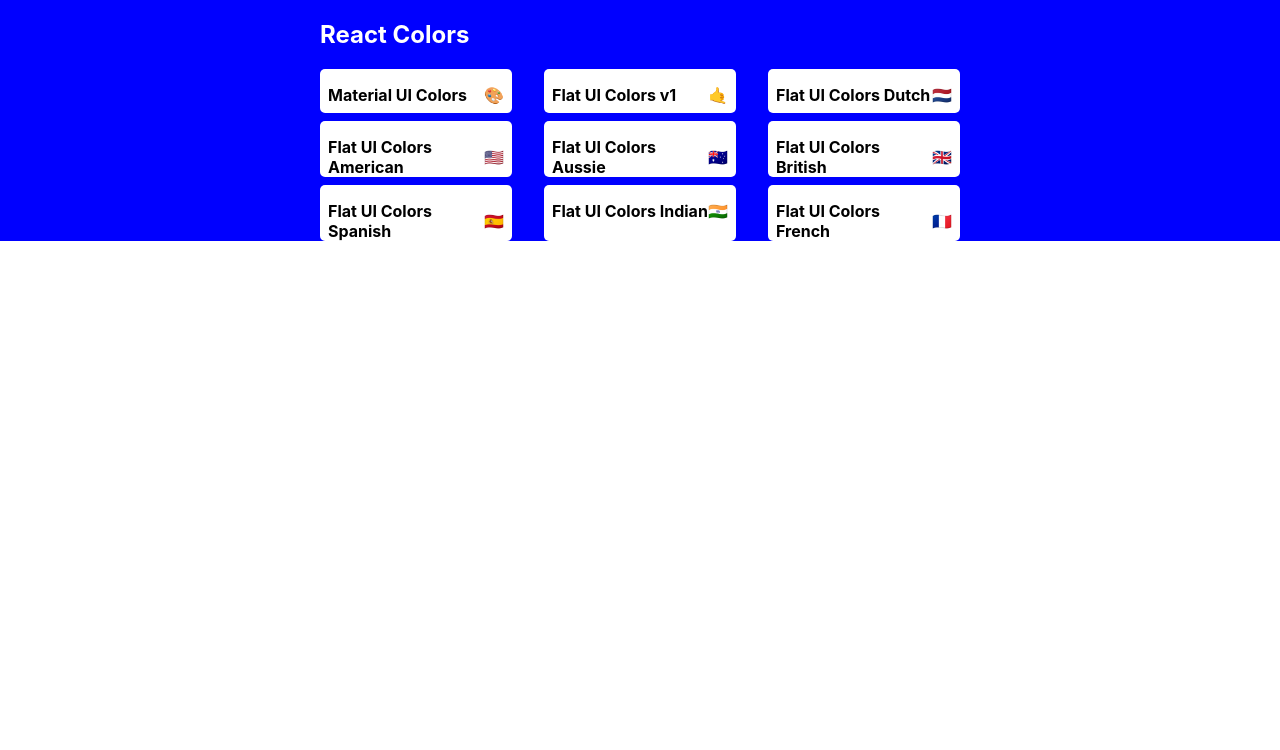
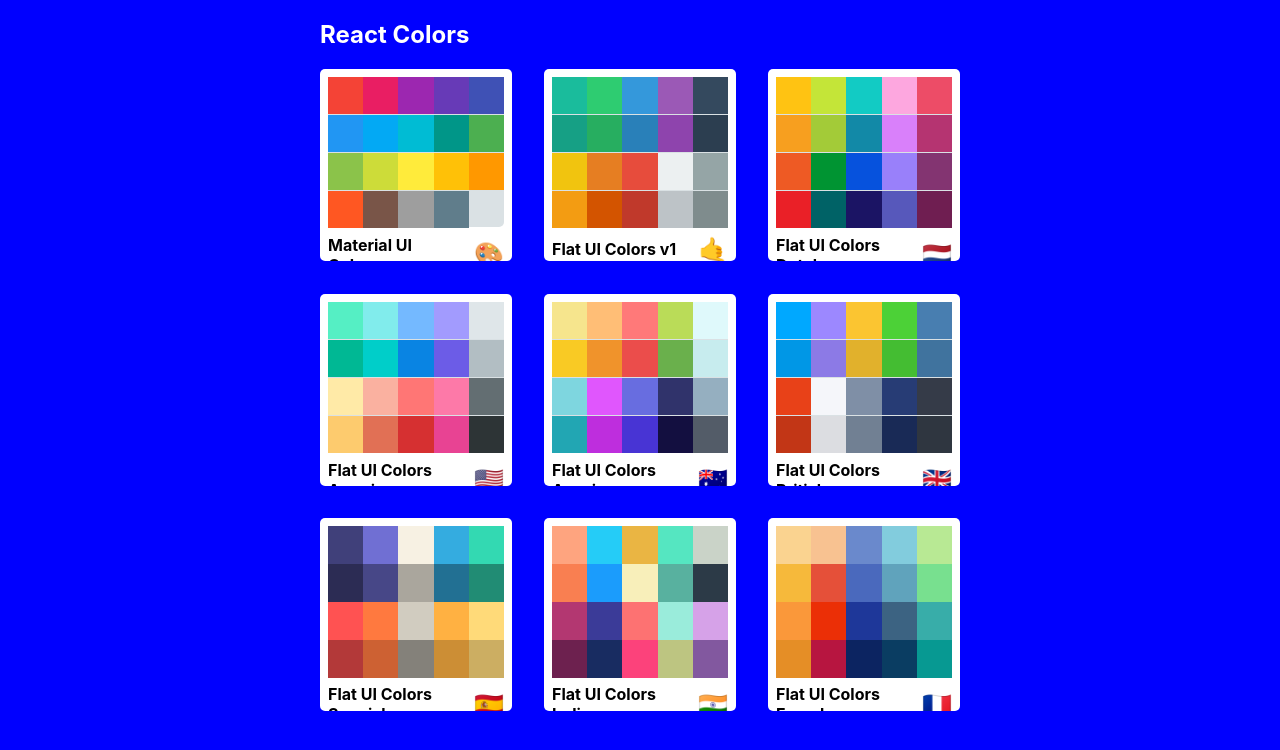
Before and after one commit to Hady207/react-color-palette, a React (Create React App) app: page / in a window 1280 px wide. Shown: the top 750 px of the page. Built offline with nearby package versions, Linux system fonts and the light colour scheme.

Commit message:
Finish styling MiniPalette

```diff
--- a/src/MiniPalette.js
+++ b/src/MiniPalette.js
@@ -12,8 +12,12 @@
       cursor: "pointer",
     },
   },
-  color: {
-    backgroundColor: "grey",
+  colors: {
+    backgroundColor: "#dae1e4",
+    height: "150px",
+    width: "100%",
+    borderRadius: "5px",
+    overflow: "hiddin",
   },
   title: {
     display: "flex",
@@ -23,15 +27,31 @@
     margin: "0",
     paddingTop: "0.5rem",
     fontSize: "1rem",
+    position: "relative",
   },
-  emoji: {},
+  emoji: { marginLeft: "0.5rem", fontSize: "1.5rem" },
+  miniColor: {
+    height: "25%",
+    width: "20%",
+    display: "inline-block",
+    margin: "0 auto",
+    position: "relative",
+    marginBottom: "-3.5px",
+  },
 };
 
 function MiniPalette(props) {
-  const { classes, paletteName, emoji } = props;
+  const { classes, paletteName, emoji, colors } = props;
+  const miniColorBoxes = colors.map(color => (
+    <div
+      className={classes.miniColor}
+      style={{ backgroundColor: color.color }}
+      key={color.name}
+    ></div>
+  ));
   return (
     <div className={classes.root}>
-      <div className={classes.colors}></div>
+      <div className={classes.colors}>{miniColorBoxes}</div>
       <h5 className={classes.title}>
         {paletteName} <span className={classes.emoji}>{emoji}</span>
       </h5>
--- a/src/PaletteList.js
+++ b/src/PaletteList.js
@@ -6,7 +6,7 @@
 const styles = {
   root: {
     backgroundColor: "blue",
-    height: "100%",
+    height: "100vh",
     display: "flex",
     alignItems: "flex-start",
     justifyContent: "center",
```
